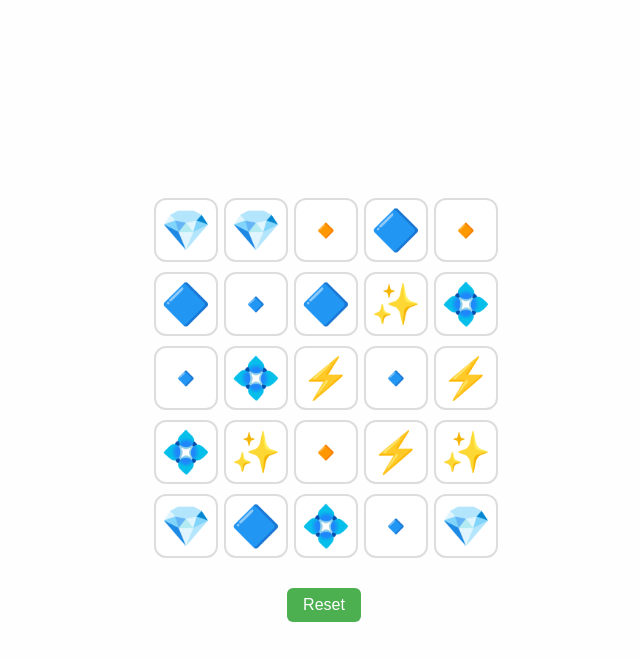
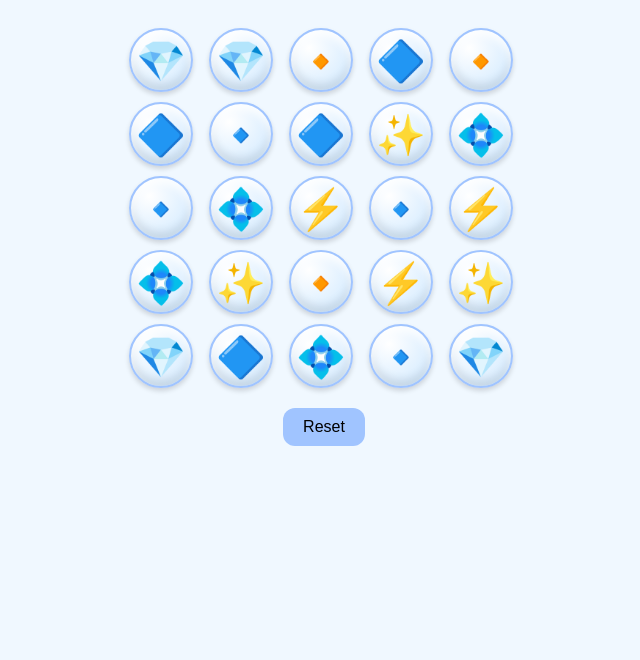
Before and after one commit to toobadnoah/BubblePop, a plain HTML site: page public/index.html in a window 1280 px wide. Shown: the whole page, without its empty margins (316-956 px from the left). Drawn offline with Linux system fonts and the light colour scheme.

Commit message:
Update style.css

```diff
--- a/public/style.css
+++ b/public/style.css
@@ -1,56 +1,66 @@
 body {
-  margin: 0;
-  padding: 0;
-  font-family: sans-serif;
-  background: #fefefe;
   display: flex;
   flex-direction: column;
   align-items: center;
-  justify-content: center;
-  height: 100vh;
+  font-family: -apple-system, BlinkMacSystemFont, 'Segoe UI', Roboto, Oxygen,
+    Ubuntu, Cantarell, 'Open Sans', 'Helvetica Neue', sans-serif;
+  background: #f0f8ff;
+  padding: 20px;
+  user-select: none;
 }
 
 #bubble-grid {
   display: grid;
-  grid-template-columns: repeat(5, 60px);
+  grid-template-columns: repeat(5, 70px);
   grid-gap: 10px;
-  justify-content: center;
-  padding: 20px;
+  margin-bottom: 20px;
 }
 
 .bubble {
-  font-size: 2.5rem;
   width: 60px;
   height: 60px;
-  background: #fff;
-  border: 2px solid #ddd;
-  border-radius: 12px;
+  font-size: 2.5rem;
   display: flex;
   justify-content: center;
   align-items: center;
+  background: radial-gradient(circle at 30% 30%, #ffffff, #cce7ff);
+  border: 2px solid #a0c4ff;
+  border-radius: 50%;
+  box-shadow:
+    inset 0 6px 8px rgba(255, 255, 255, 0.9),
+    inset 0 -6px 8px rgba(0, 0, 0, 0.1),
+    0 3px 5px rgba(0, 0, 0, 0.15);
   cursor: pointer;
+  transition: transform 0.15s ease, box-shadow 0.15s ease;
   user-select: none;
-  transition: transform 0.2s ease, opacity 0.3s ease;
+}
+
+.bubble:active {
+  transform: scale(0.9);
+  box-shadow:
+    inset 0 3px 4px rgba(255, 255, 255, 0.7),
+    inset 0 -3px 4px rgba(0, 0, 0, 0.15),
+    0 1px 2px rgba(0, 0, 0, 0.25);
 }
 
 .bubble.pop {
-  transform: scale(0.3);
-  opacity: 0;
+  opacity: 0.3;
+  transform: scale(0.8);
   pointer-events: none;
+  transition: opacity 0.3s ease, transform 0.3s ease;
 }
 
 #reset-btn {
-  margin-top: 10px;
-  padding: 8px 16px;
+  padding: 10px 20px;
   font-size: 1rem;
-  border-radius: 6px;
+  background-color: #a0c4ff;
   border: none;
+  border-radius: 12px;
   cursor: pointer;
-  background-color: #4caf50;
-  color: white;
   user-select: none;
+  transition: background-color 0.3s ease;
 }
 
 #reset-btn:hover {
-  background-color: #45a049;
+  background-color: #739fff;
 }
```
